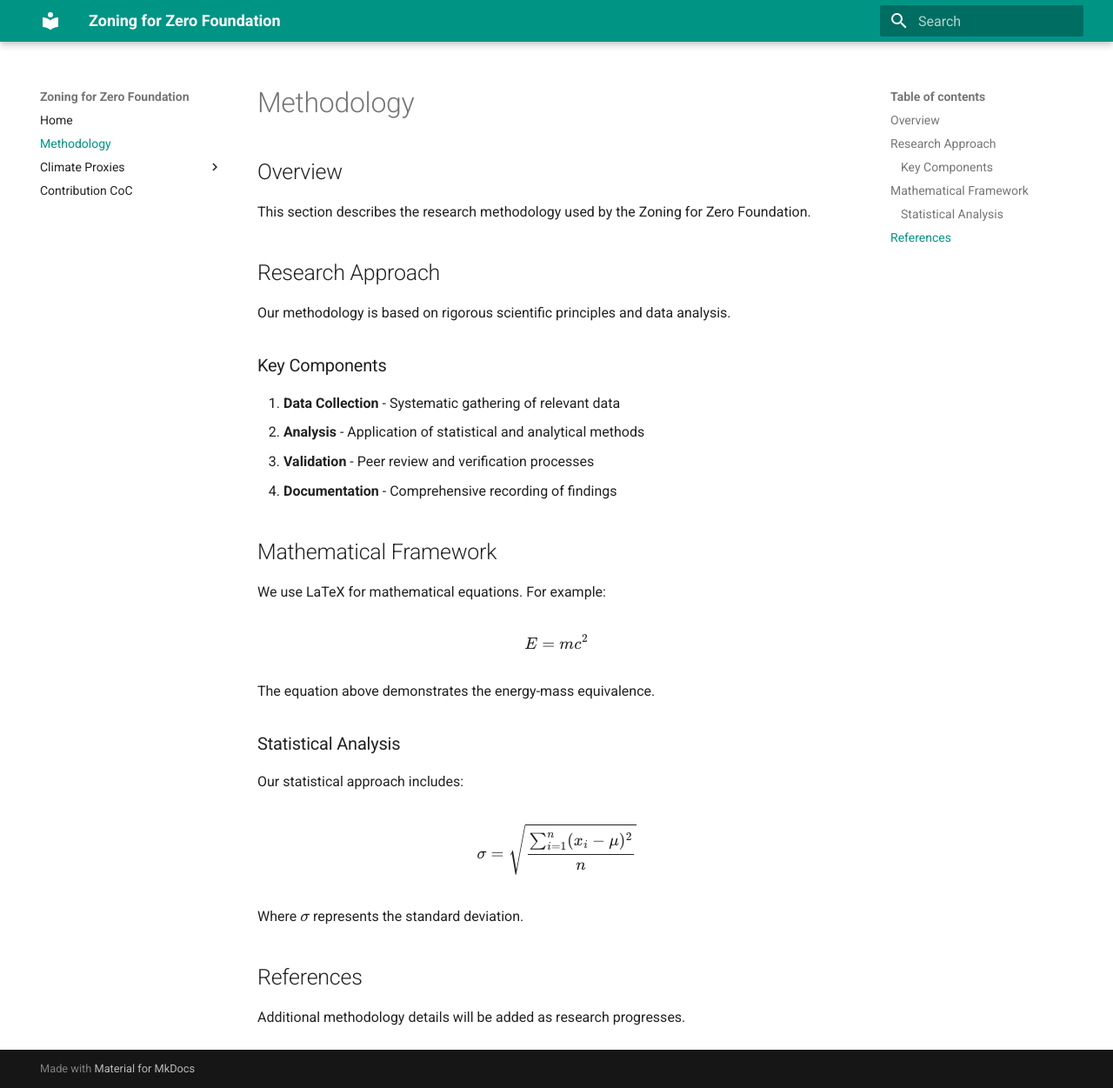
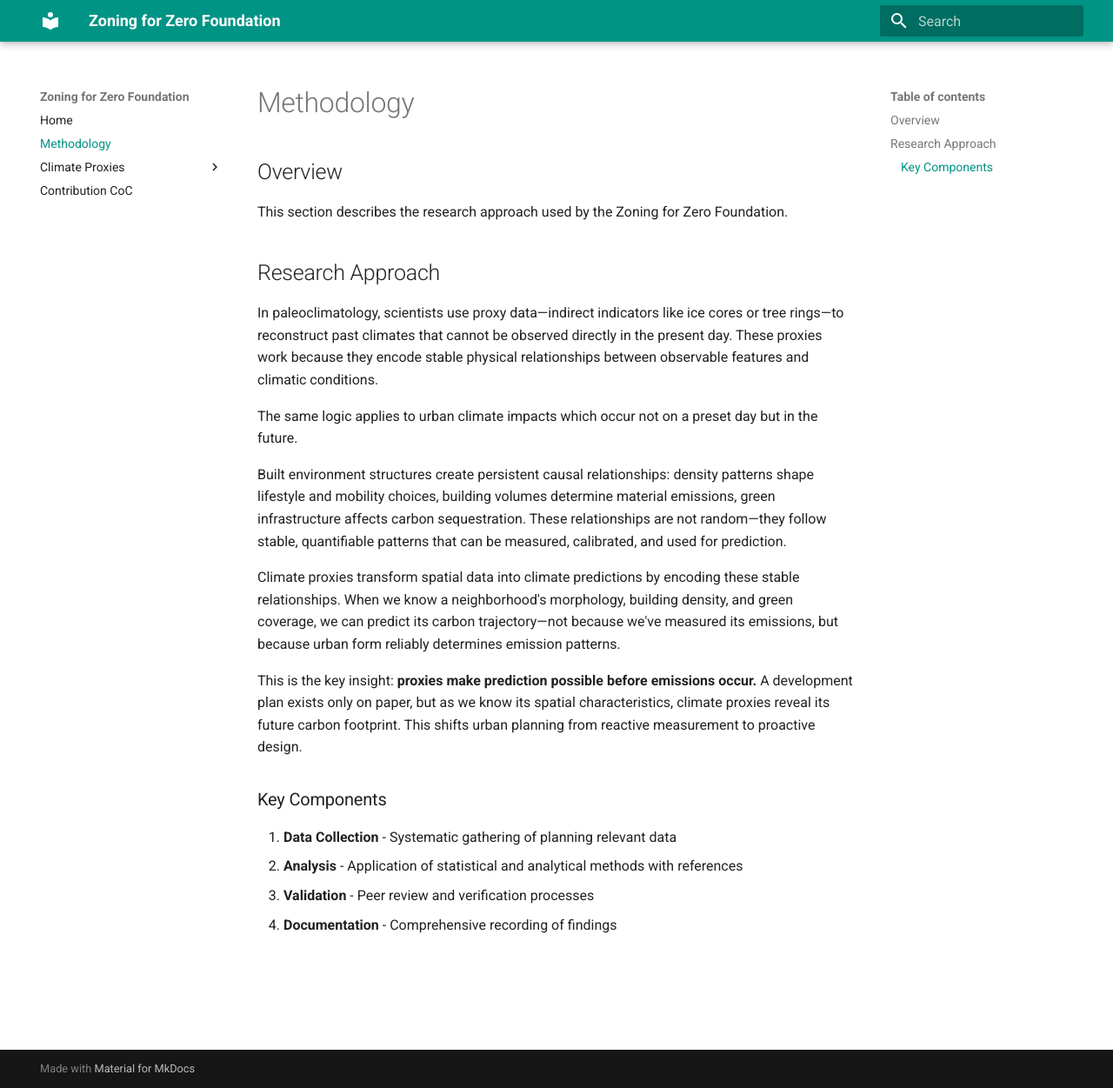
Before and after one commit to zoning-for-zero-foundation/.github, an MkDocs documentation site: the page built from docs/methodology.md, in a window 1280 px wide and 1251 px high. Shown: the whole window at 87% size. Built offline with MkDocs 1.6.1 and Material for MkDocs 9.7.7, drawn with Linux system fonts in a browser that asks for light colours.

```diff
--- a/docs/methodology.md
+++ b/docs/methodology.md
@@ -2,39 +2,23 @@
 
 ## Overview
 
-This section describes the research methodology used by the Zoning for Zero Foundation.
+This section describes the research approach used by the Zoning for Zero Foundation.
 
 ## Research Approach
 
-Our methodology is based on rigorous scientific principles and data analysis.
+In paleoclimatology, scientists use proxy data—indirect indicators like ice cores or tree rings—to reconstruct past climates that cannot be observed directly in the present day. These proxies work because they encode stable physical relationships between observable features and climatic conditions.
+
+The same logic applies to urban climate impacts which occur not on a preset day but in the future.
+
+Built environment structures create persistent causal relationships: density patterns shape lifestyle and mobility choices, building volumes determine material emissions, green infrastructure affects carbon sequestration. These relationships are not random—they follow stable, quantifiable patterns that can be measured, calibrated, and used for prediction.
+
+Climate proxies transform spatial data into climate predictions by encoding these stable relationships. When we know a neighborhood's morphology, building density, and green coverage, we can predict its carbon trajectory—not because we've measured its emissions, but because urban form reliably determines emission patterns.
+
+This is the key insight: **proxies make prediction possible before emissions occur.** A development plan exists only on paper, but as we know its spatial characteristics, climate proxies reveal its future carbon footprint. This shifts urban planning from reactive measurement to proactive design.
 
 ### Key Components
 
-1. **Data Collection** - Systematic gathering of relevant data
-2. **Analysis** - Application of statistical and analytical methods
+1. **Data Collection** - Systematic gathering of planning relevant data
+2. **Analysis** - Application of statistical and analytical methods with references
 3. **Validation** - Peer review and verification processes
 4. **Documentation** - Comprehensive recording of findings
-
-## Mathematical Framework
-
-We use LaTeX for mathematical equations. For example:
-
-$$
-E = mc^2
-$$
-
-The equation above demonstrates the energy-mass equivalence.
-
-### Statistical Analysis
-
-Our statistical approach includes:
-
-$$
-\sigma = \sqrt{\frac{\sum_{i=1}^{n}(x_i - \mu)^2}{n}}
-$$
-
-Where $\sigma$ represents the standard deviation.
-
-## References
-
-Additional methodology details will be added as research progresses.
```
Also changed, not shown: docs/coc.md (+1 -1 lines), docs/cx1.md (deleted, +0 -42 lines), docs/cx2.md (deleted, +0 -50 lines), docs/cx_template.md (added, +28 -0 lines), docs/index.md (+1 -1 lines), profile/dev_README.md (+4 -4 lines).
